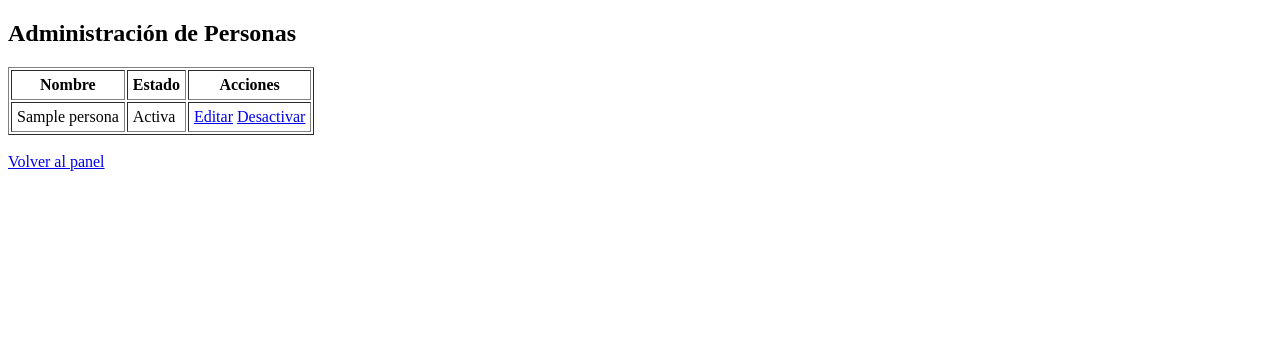
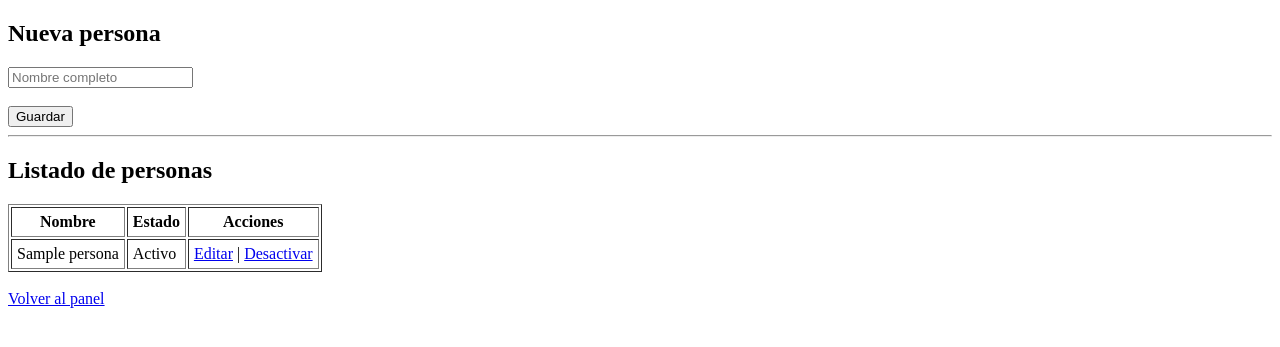
Before and after one commit to DiegoCard97/cuotas-web, a Flask app: page /personas in a window 1280 px wide. Shown: the top 347 px of the page. Run offline with Flask 3, Linux system fonts and the light colour scheme; the visitor is signed in with stand-in values (Sample User, id 1); a database or web service that is not in the repository returns one stand-in record (values such as "Sample title"); some libraries are stand-ins or nearby versions.

Commit message:
Update personas.html

```diff
--- a/templates/personas.html
+++ b/templates/personas.html
@@ -5,7 +5,35 @@
 </head>
 <body>
 
-<h2>Administración de Personas</h2>
+<h2>
+    {% if persona %}
+        Editar persona
+    {% else %}
+        Nueva persona
+    {% endif %}
+</h2>
+
+<form method="post">
+    <input
+        type="text"
+        name="nombre"
+        placeholder="Nombre completo"
+        required
+        value="{{ persona[1] if persona }}"
+    >
+    <br><br>
+    <button type="submit">
+        {% if persona %}
+            Actualizar
+        {% else %}
+            Guardar
+        {% endif %}
+    </button>
+</form>
+
+<hr>
+
+<h2>Listado de personas</h2>
 
 <table border="1" cellpadding="5">
     <tr>
@@ -19,18 +47,21 @@
         <td>{{ p[1] }}</td>
         <td>
             {% if p[2] %}
-                Activa
+                Activo
             {% else %}
-                Inactiva
+                Inactivo
             {% endif %}
         </td>
         <td>
             <a href="/personas/editar/{{ p[0] }}">Editar</a>
 
             {% if p[2] %}
-                <a href="/personas/desactivar/{{ p[0] }}">Desactivar</a>
+                | <a href="/personas/desactivar/{{ p[0] }}"
+                     onclick="return confirm('¿Seguro que querés desactivar esta persona?')">
+                     Desactivar
+                  </a>
             {% else %}
-                <a href="/personas/reactivar/{{ p[0] }}">Reactivar</a>
+                | <a href="/personas/reactivar/{{ p[0] }}">Reactivar</a>
             {% endif %}
         </td>
     </tr>
```
